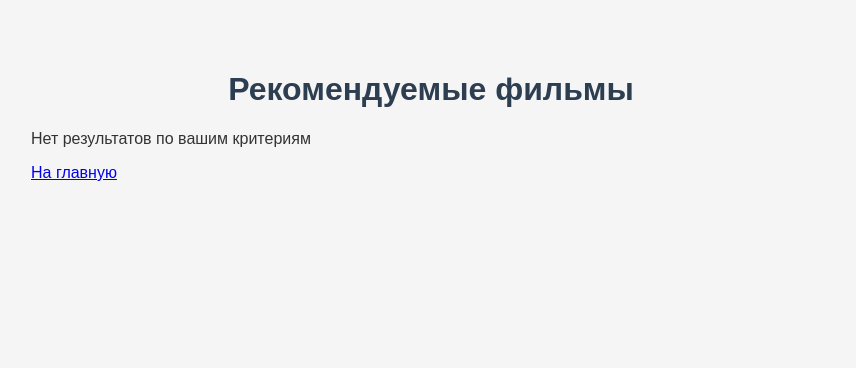
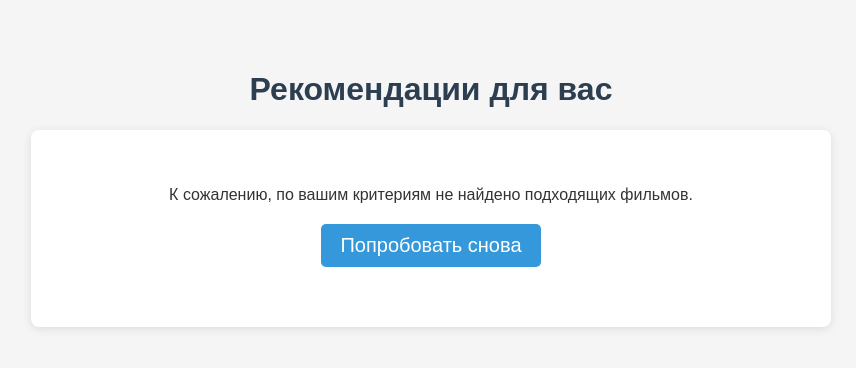
Before and after one commit to lianapestereva/MovieRating, a Python web app: template templates/results.html in a window 1280 px wide. Shown: the top 368 px of the page, without its empty margins (209-1065 px from the left). Run offline with Jinja, Linux system fonts and the light colour scheme; the template is opened without the code that fills it, so the values that code supplies are empty.

Commit message:
Update results.html

```diff
--- a/templates/results.html
+++ b/templates/results.html
@@ -2,36 +2,39 @@
 <html lang="ru">
 <head>
     <meta charset="UTF-8">
-    <title>Результаты</title>
-    <link rel="stylesheet" href="/static/style.css">
+    <meta name="viewport" content="width=device-width, initial-scale=1.0">
+    <title>Результаты рекомендаций</title>
+    <link rel="stylesheet" href="{{ url_for('static', filename='style.css') }}">
 </head>
 <body>
     <div class="container">
-        <h1>Рекомендуемые фильмы</h1>
+        <h1>Рекомендации для вас</h1>
+
         {% if films %}
-            <div class="film-grid">
+            <p class="results-count">Найдено фильмов: {{ films|length }}</p>
+
+            <div class="results-grid">
                 {% for film in films %}
-                <div class="film-card">
-                    <h2>{{ film.title }}</h2>
-                    <div class="film-meta">
-                        <span>Рейтинг: {{ film.rating }}</span>
-                        <span>Год: {{ film.year }}</span>
-                        <span>{{ film.type }}, {{ film.duration }} мин</span>
-                        <span>Возраст: {{ film.age_rating }}</span>
+                <div class="result-card">
+                    <h2>{{ film.NAME }}</h2>
+                    <div class="film-details">
+                        <p><strong>Жанр:</strong>
+                        {{ film.GENRES.replace('\\', '').replace('"', '').replace('[', '').replace(']', '') }}
+                        </p>
+                        <p><strong>Рейтинг Кинопоиска:</strong> {{ "%.1f"|format(film.RATING) }}</p>
+                        <p><strong>Возрастное ограничение:</strong> {{ film.AGE_RATING }}+</p>
+                        <p><strong>Тип:</strong> {% if film.IS_SERIES %}Сериал{% else %}Фильм{% endif %}</p>
+                        <p><strong>Продолжительность:</strong> {{ film.DURATION }} мин.</p>
                     </div>
-                    <div class="genres">
-                        {% for genre in film.genres %}
-                        <span class="genre">{{ genre }}</span>
-                        {% endfor %}
-                    </div>
-                    <div class="relevance">Совпадение: {{ film.relevance }}%</div>
                 </div>
                 {% endfor %}
             </div>
         {% else %}
-            <p>Нет результатов по вашим критериям</p>
+            <div class="no-results">
+                <p>К сожалению, по вашим критериям не найдено подходящих фильмов.</p>
+                <a href="{{ url_for('main.questionnaire') }}" class="btn">Попробовать снова</a>
+            </div>
         {% endif %}
-        <a href="/" class="button">На главную</a>
     </div>
 </body>
 </html>
```
